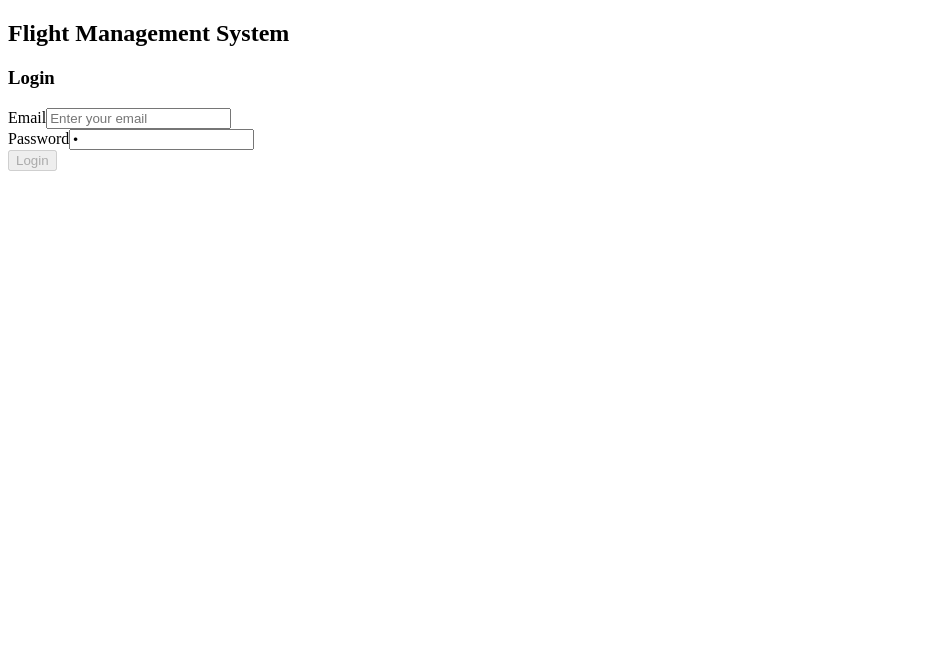
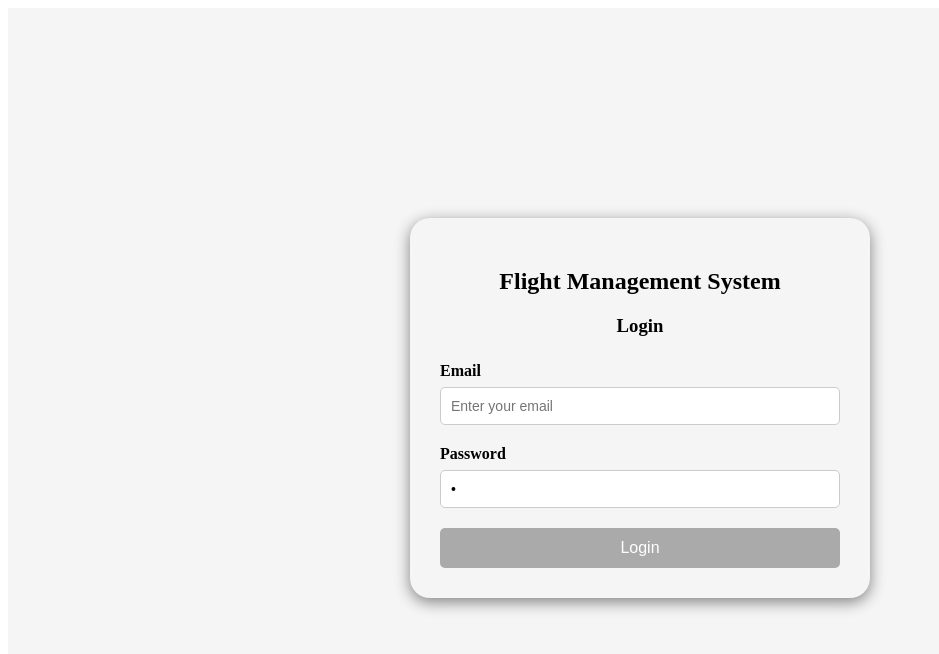
Before and after one commit to akashbhosale1142/flight-management-system, an Angular app: page / in a window 1280 px wide. Shown: the top 654 px of the page, without its empty margins (0-939 px from the left). Built offline with nearby package versions, Linux system fonts and the light colour scheme.

Commit message:
style login page and implement service layer

```diff
--- a/src/app/auth/auth.module.ts
+++ b/src/app/auth/auth.module.ts
@@ -2,10 +2,11 @@ import { NgModule } from '@angular/core';
 import { CommonModule } from '@angular/common';
 import { LoginComponent } from './login/login.component';
 import { FormsModule } from '@angular/forms';
+import { HttpClientModule } from '@angular/common/http';
 
 @NgModule({
   declarations: [LoginComponent],
-  imports: [CommonModule, FormsModule],
+  imports: [CommonModule, FormsModule, HttpClientModule],
   exports: [LoginComponent],
 })
 export class AuthModule {}
--- a/src/app/auth/login/login.component.css
+++ b/src/app/auth/login/login.component.css
@@ -0,0 +1,74 @@
+.login-container {
+  display: flex;
+  justify-content: center;
+  align-items: center;
+  background-color: whitesmoke;
+  min-height: 100vh;
+}
+
+.login-card {
+  /* height: 400px; */
+  width: 400px;
+  padding: 30px;
+  border-radius: 20px;
+  box-shadow: 0 4px 15px grey;
+}
+
+/* .login-card h2 {
+  text-align: center;
+  margin-bottom: 10px;
+} */
+
+.login-card h2 {
+  text-align: center;
+  margin-bottom: 20px;
+}
+
+.login-card h3 {
+  text-align: center;
+  margin-bottom: 25px;
+}
+
+.form-input {
+  margin-bottom: 20px;
+}
+
+.form-input label {
+  display: block;
+  margin-bottom: 7px;
+  font-weight: 600;
+}
+
+.form-input input {
+  width: 100%;
+  padding: 10px;
+  box-sizing: border-box;
+  border: 1px solid #ccc;
+  border-radius: 5px;
+  font-size: 14px;
+}
+
+.form-input input:focus {
+  outline: none;
+  border-color: #007bff;
+}
+
+button {
+  width: 100%;
+  padding: 11px;
+  border: none;
+  border-radius: 5px;
+  background-color: #007bff;
+  color: white;
+  font-size: 16px;
+  cursor: pointer;
+}
+
+button:disabled {
+  background-color: #aaa;
+  cursor: not-allowed;
+}
+
+button:active {
+  background-color: #5d99db;
+}
```
Also changed, not shown: src/app/auth/services/authentication.service.ts (added, +9 -0 lines), 1 other file (tests, documents, lock files or other folders).
